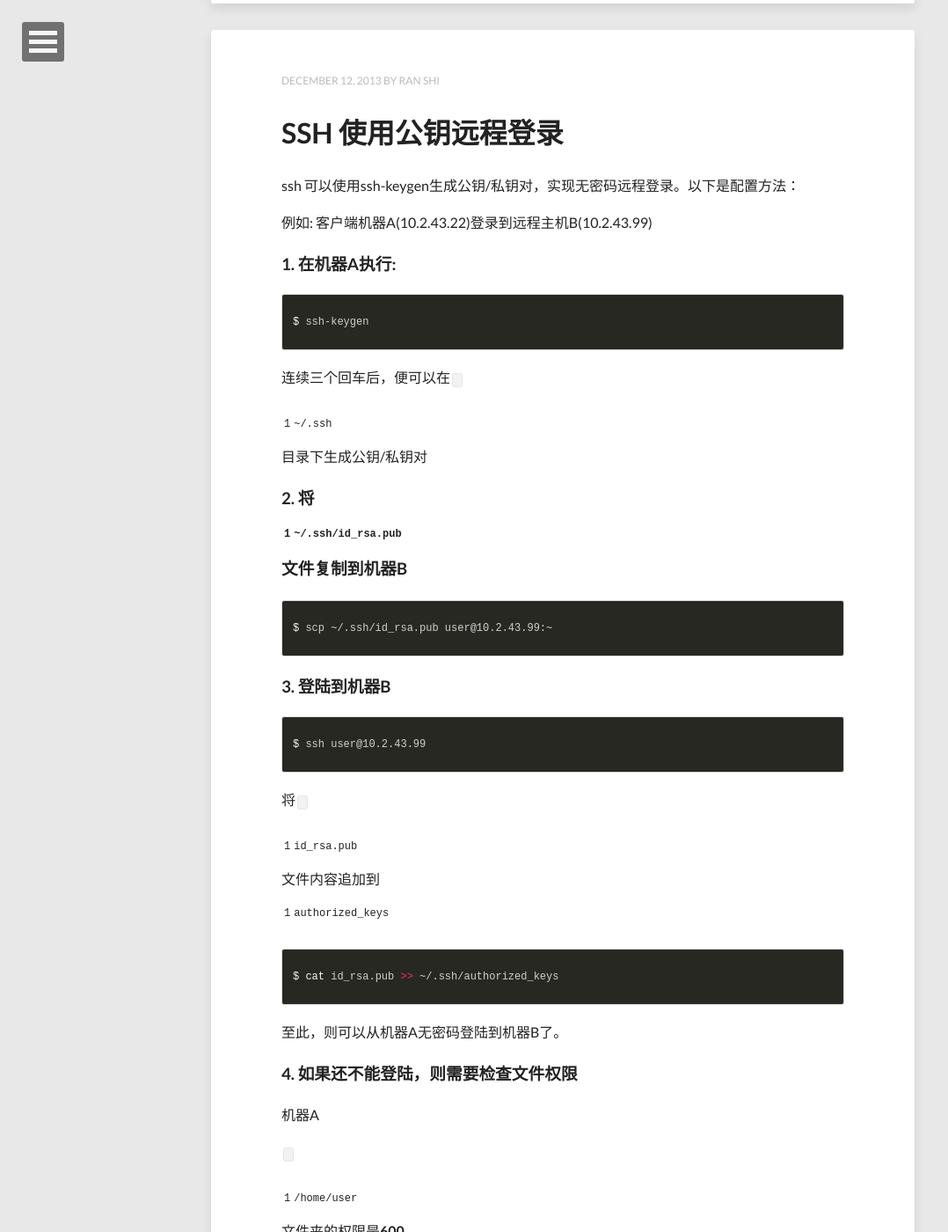
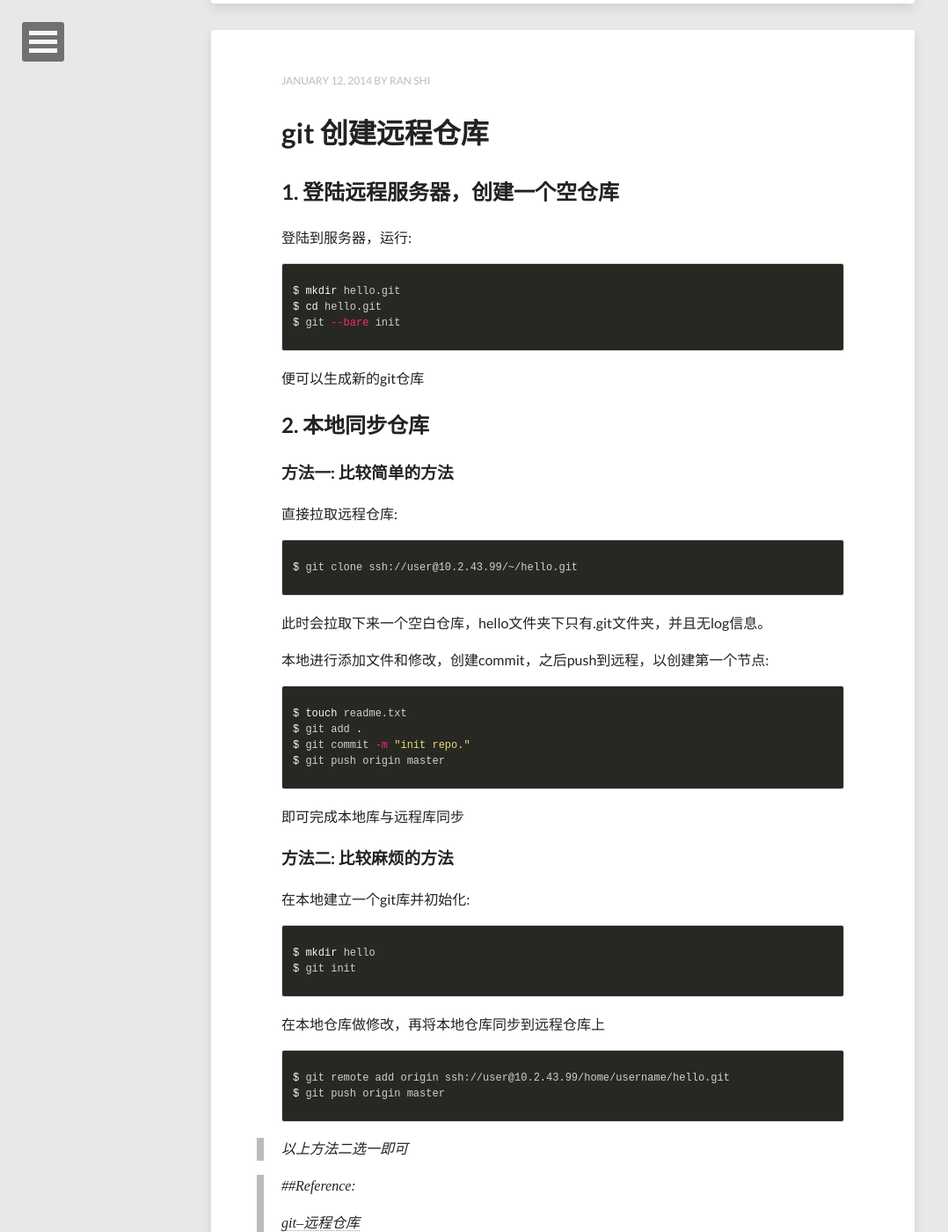
Before and after one commit to Sean8694/Sean8694.github.io_old, a Jekyll site: the page built from index.html, in a window 1280 px wide and 1400 px high, scrolled down 2645 px. Shown: the whole window at 88% size, without its empty margins (0-1078 px from the left). Built offline with Jekyll 4.4.1, drawn with Linux system fonts in a browser that asks for light colours; nearby versions of some CDN libraries; the list of posts is cut into pages by our own code; some of the changed text lies outside the part shown.

Commit message:
add new post

```diff
--- /dev/null
+++ b/_posts/2014-01-12-git-remote-repo-creation.md
@@ -0,0 +1,77 @@
+---
+layout: post
+title: "git 创建远程仓库"
+modified: 2014-01-12 00:16:58 +0800
+tags: [git]
+---
+
+##1. 登陆远程服务器，创建一个空仓库
+
+登陆到服务器，运行:
+
+{% highlight bash %}
+
+$ mkdir hello.git
+$ cd hello.git
+$ git --bare init
+
+{% endhighlight %}
+
+便可以生成新的git仓库
+
+##2. 本地同步仓库
+
+### 方法一: 比较简单的方法
+
+直接拉取远程仓库:
+
+{% highlight bash %}
+
+$ git clone ssh://user@10.2.43.99/~/hello.git
+
+{% endhighlight %}
+
+此时会拉取下来一个空白仓库，hello文件夹下只有.git文件夹，并且无log信息。
+
+本地进行添加文件和修改，创建commit，之后push到远程，以创建第一个节点:
+
+{% highlight bash %}
+
+$ touch readme.txt
+$ git add .
+$ git commit -m "init repo."
+$ git push origin master
+
+{% endhighlight %}
+
+即可完成本地库与远程库同步
+
+### 方法二: 比较麻烦的方法
+
+在本地建立一个git库并初始化:
+
+{% highlight bash %}
+
+$ mkdir hello
+$ git init
+
+{% endhighlight %}
+
+在本地仓库做修改，再将本地仓库同步到远程仓库上
+
+{% highlight bash %}
+
+$ git remote add origin ssh://user@10.2.43.99/home/username/hello.git
+$ git push origin master
+
+{% endhighlight %}
+
+> 以上方法二选一即可
+
+> ##Reference:
+>
+> [git--远程仓库](http://blog.csdn.net/adream307/article/details/6394981)
+>
+> [为git安装一个远程仓库](http://zhiwei.li/text/2010/05/%E4%B8%BAgit%E5%AE%89%E8%A3%85%E4%B8%80%E4%B8%AA%E8%BF%9C%E7%A8%8B%E4%BB%93%E5%BA%93/)
+>
+> [git 使用远程库 （zz）](http://www.cnblogs.com/dqshll/articles/1791234.html)
```
Also changed, not shown: _posts/2013-12-12-ssh-remote-login.md (+5 -5 lines).
